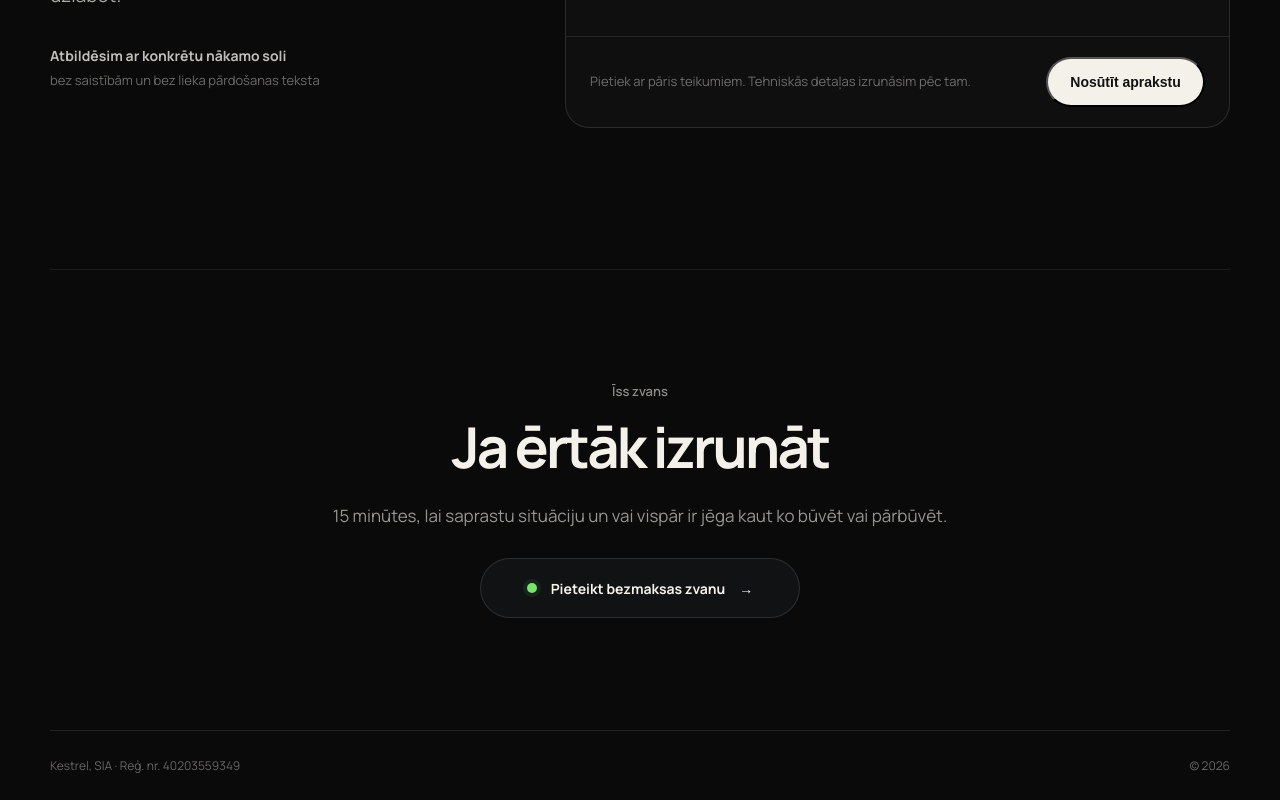
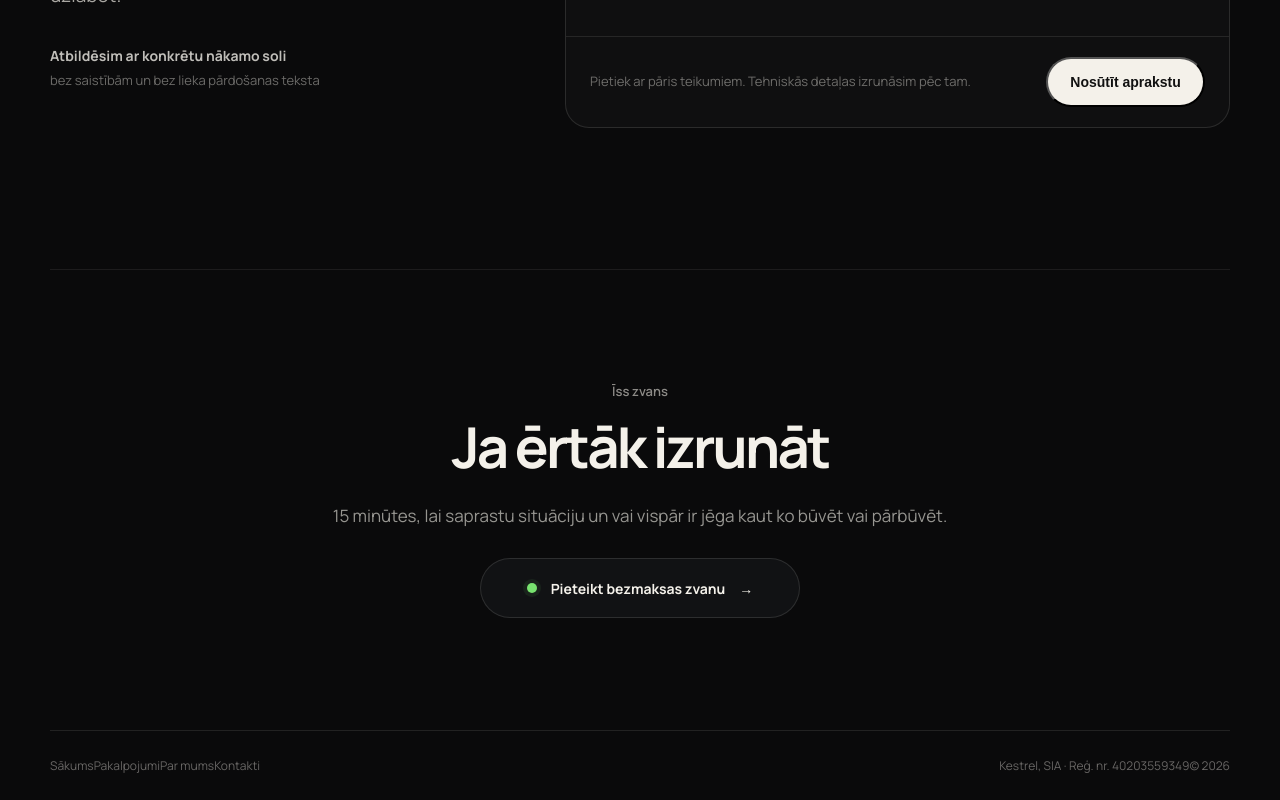
Before and after one commit to davisl24/WEBSITEAGENCY, a Next.js app: page /kontakti in a window 1280 px wide. Shown: the part 531-1331 px from the top of the page. Built offline with nearby package versions, Linux system fonts and the light colour scheme.

Commit message:
ux: connect global navigation across pages

```diff
--- a/app/kontakti/page.tsx
+++ b/app/kontakti/page.tsx
@@ -14,6 +14,7 @@ export default function ContactPage() {
         <a className="brand" href="/" aria-label="Sākumlapa">Kestrel</a>
         <nav className="service-page-nav" aria-label="Galvenā navigācija">
           <a href="/#work">Darbi</a>
+          <a href="/#services">Pakalpojumi</a>
           <a href="/#process">Process</a>
           <a href="/par-mums">Par mums</a>
           <a className="header-cta" href="/kontakti" aria-current="page">Sazināties</a>
@@ -100,8 +101,16 @@ export default function ContactPage() {
       </section>
 
       <footer className="service-page-footer">
-        <span>Kestrel, SIA · Reģ. nr. 40203559349</span>
-        <span>© 2026</span>
+        <nav className="service-page-footer-nav" aria-label="Lapas navigācija">
+          <a href="/">Sākums</a>
+          <a href="/#services">Pakalpojumi</a>
+          <a href="/par-mums">Par mums</a>
+          <a href="/kontakti">Kontakti</a>
+        </nav>
+        <div className="service-page-footer-bottom">
+          <span>Kestrel, SIA · Reģ. nr. 40203559349</span>
+          <span>© 2026</span>
+        </div>
       </footer>
     </main>
   );
```
